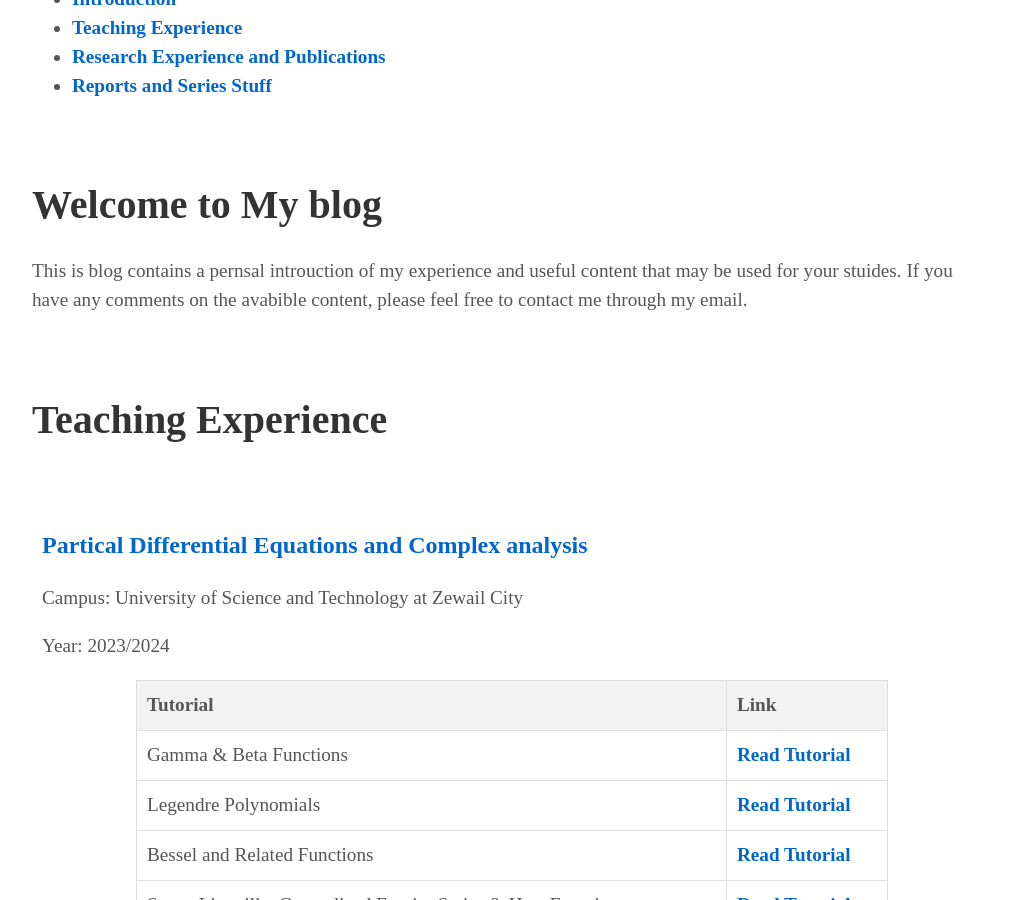
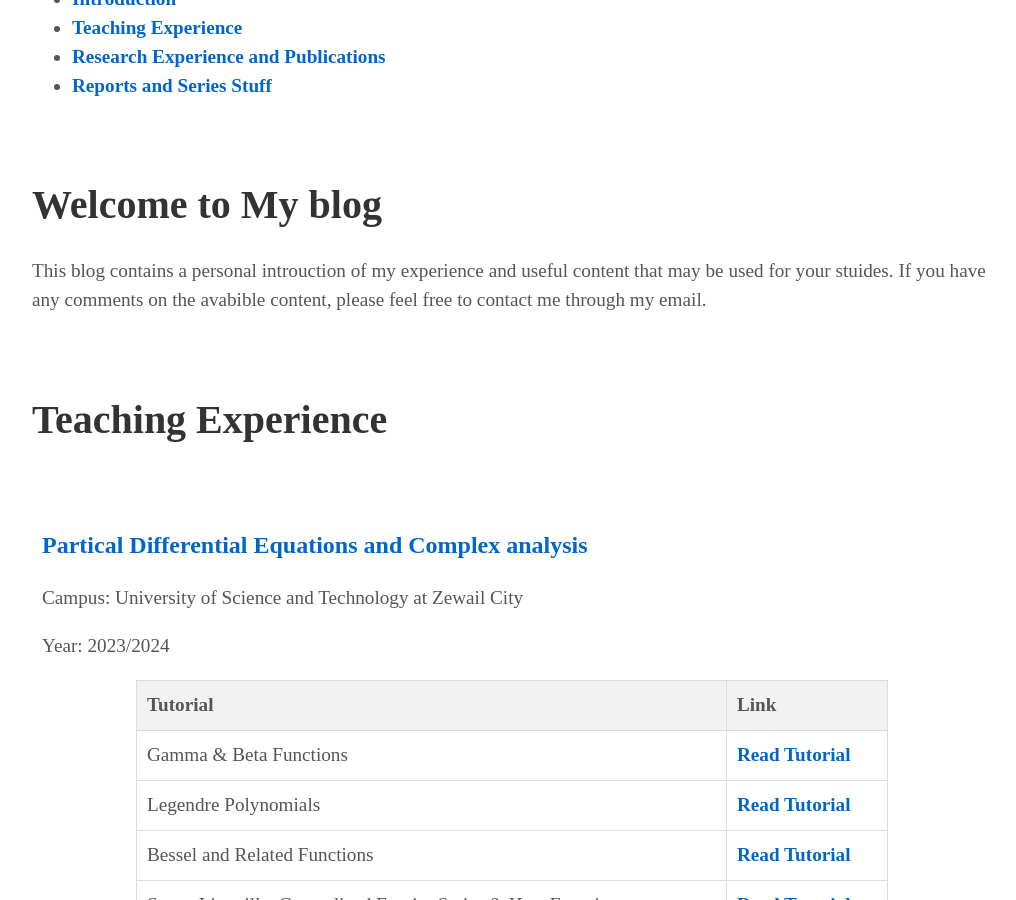
Before and after one commit to msalahelden/msalahelden.github.io, a Jekyll site: the page built from index.html, in a window 1280 px wide and 900 px high, scrolled down 1286 px. Shown: the whole window, without its empty margins (128-1144 px from the left). Built offline with Jekyll 4.4.1, drawn with Linux system fonts in a browser that asks for light colours; some web fonts are replaced.

Commit message:
Update about.html

```diff
--- a/_includes/about.html
+++ b/_includes/about.html
@@ -16,7 +16,7 @@
     <!-- Introductory Content -->
     <div id="intro">
         <h1>Welcome to My blog</h1>
-        <p>This is blog contains a pernsal introuction of my experience and useful content that may be used for your stuides. If you have any comments on the avabible content, please feel free to contact me through my email. </p>
+        <p>This blog contains a personal introuction of my experience and useful content that may be used for your stuides. If you have any comments on the avabible content, please feel free to contact me through my email. </p>
     </div>
 
     <!-- Division 1 -->
```
